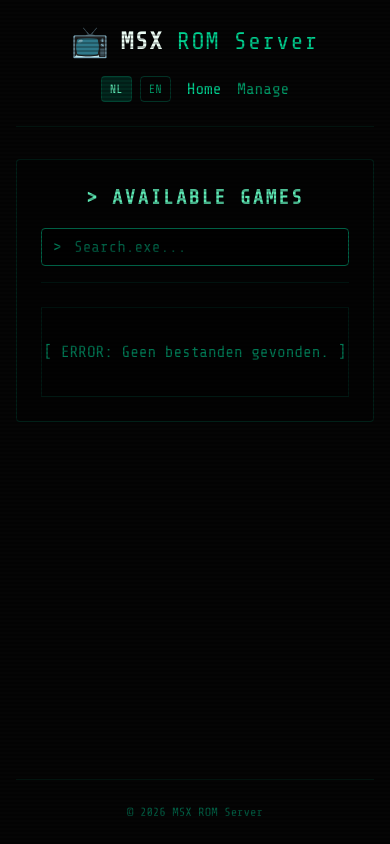
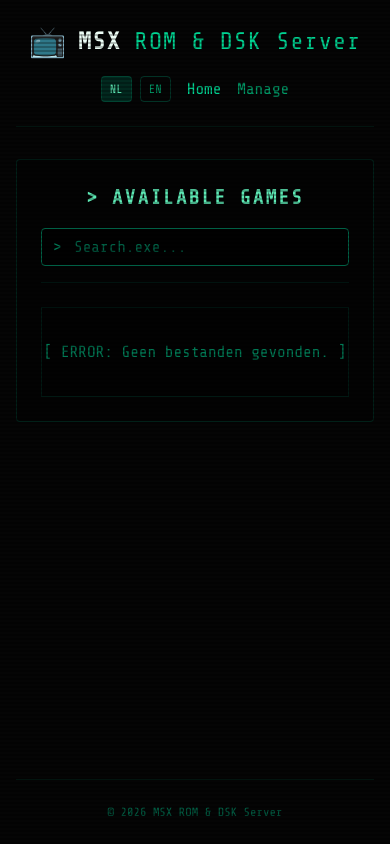
Before and after one commit to Pax-nl/msx-flask, a Flask app: page / in a window 390 px wide. Run offline with Flask 3, Linux system fonts and the light colour scheme.

Commit message:
feat: support .com files, apply > 0x1000 fix, update title

```diff
--- a/app.py
+++ b/app.py
@@ -193,7 +193,7 @@ def directory_listing():
     download_index = request.args.get("download", None)
 
     if request_type == "ROM":
-        extensions = [".rom", ".ROM"]
+        extensions = [".rom", ".ROM", ".com", ".COM"]
     elif request_type == "DSK":
         extensions = [".dsk", ".DSK"]
     else:
@@ -217,13 +217,16 @@ def directory_listing():
                 file_content = f.read()
 
             if request_type == "ROM":
-                remainder = len(file_content) % 8192
+                remainder = len(file_content) % 4096
                 if remainder != 0 or len(file_content) == 0:
-                    pad_size = 8192 - remainder if len(file_content) > 0 else 8192
+                    pad_size = 4096 - remainder if len(file_content) > 0 else 4096
                     file_content += b'\0' * pad_size
 
             # Use only the base filename in the header to avoid path issues on devices
             safe_filename = os.path.basename(rel_path)
+            if request_type == "ROM" and safe_filename.lower().endswith(".com"):
+                safe_filename = safe_filename[:-4] + ".rom"
+
             header = f"{'size:' if request_type == 'DSK' else 'type:,start:,size:'}{len(file_content)}{',disks:1' if request_type == 'DSK' else ''},name:{safe_filename}"
 
             def generate():
--- a/templates/base.html
+++ b/templates/base.html
@@ -39,7 +39,7 @@
         <header class="py-6 border-b border-emerald-900/30 mb-8 flex flex-col sm:flex-row justify-between items-center gap-4 sm:gap-0">
             <div class="flex items-center gap-3">
                 <span class="text-3xl">📺</span>
-                <h1 class="text-2xl font-bold tracking-wider text-emerald-50 text-center sm:text-left">MSX <span class="font-normal text-emerald-400">ROM Server</span></h1>
+                <h1 class="text-2xl font-bold tracking-wider text-emerald-50 text-center sm:text-left">MSX <span class="font-normal text-emerald-400">ROM & DSK Server</span></h1>
             </div>
             <div class="flex flex-wrap justify-center items-center gap-4">
                 <div class="flex items-center gap-2">
@@ -61,7 +61,7 @@
 
         <!-- Footer -->
         <footer class="py-6 mt-8 border-t border-emerald-900/30 text-center text-xs text-emerald-800">
-            &copy; 2026 MSX ROM Server
+            &copy; 2026 MSX ROM & DSK Server
         </footer>
     </div>
 
```
Also changed, not shown: README.md.
